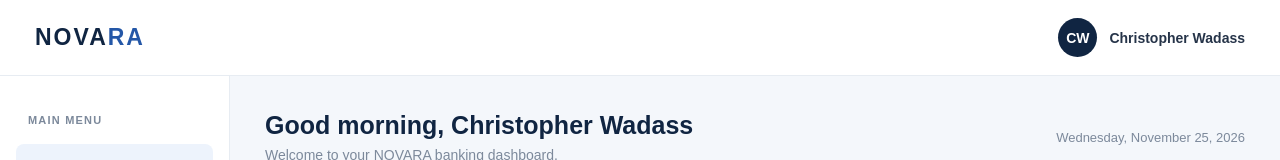
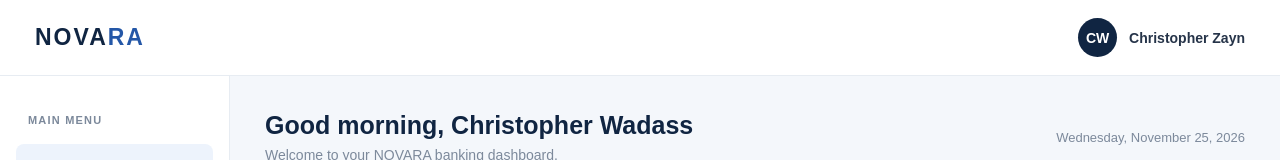
Before and after one commit to cxk4rm9yk5-netizen/novara-bank, a plain HTML site: page index.html in a window 1280 px wide. Shown: the top 160 px of the page. Drawn offline with Linux system fonts and the light colour scheme.

Commit message:
Update profile name from Christopher Wadass to Zayn

```diff
--- a/index.html
+++ b/index.html
@@ -195,7 +195,7 @@ footer {
   <div class="logo">NOVA<span>RA</span></div>
   <div class="profile">
     <div class="avatar">CW</div>
-    <span>Christopher Wadass</span>
+    <span>Christopher Zayn</span>
   </div>
 </header>
 
```
